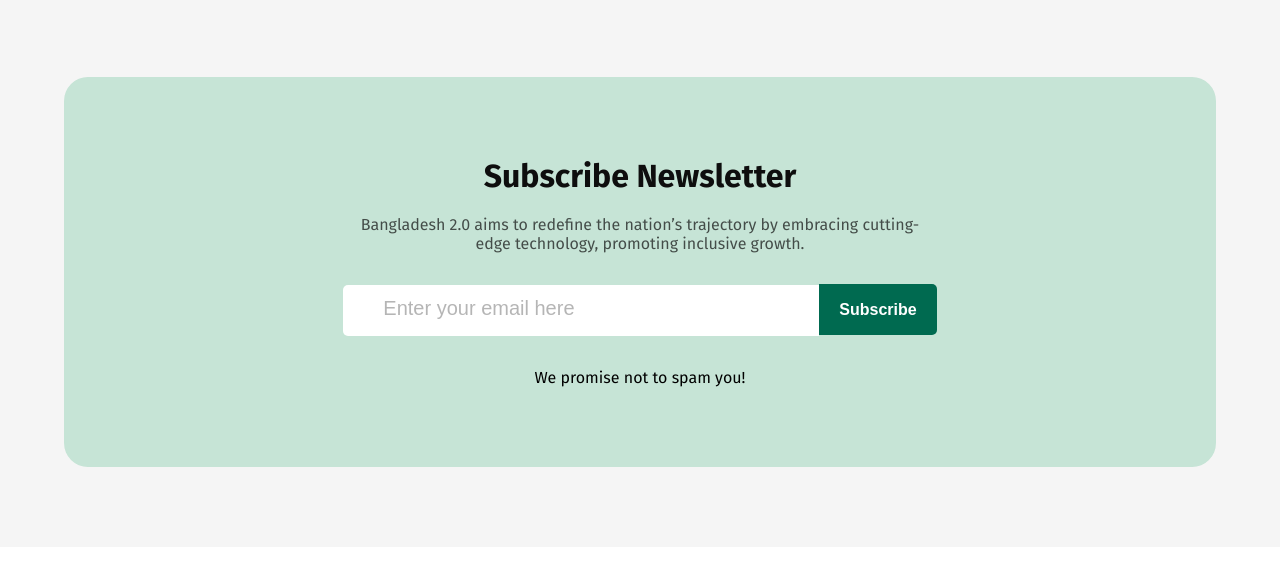
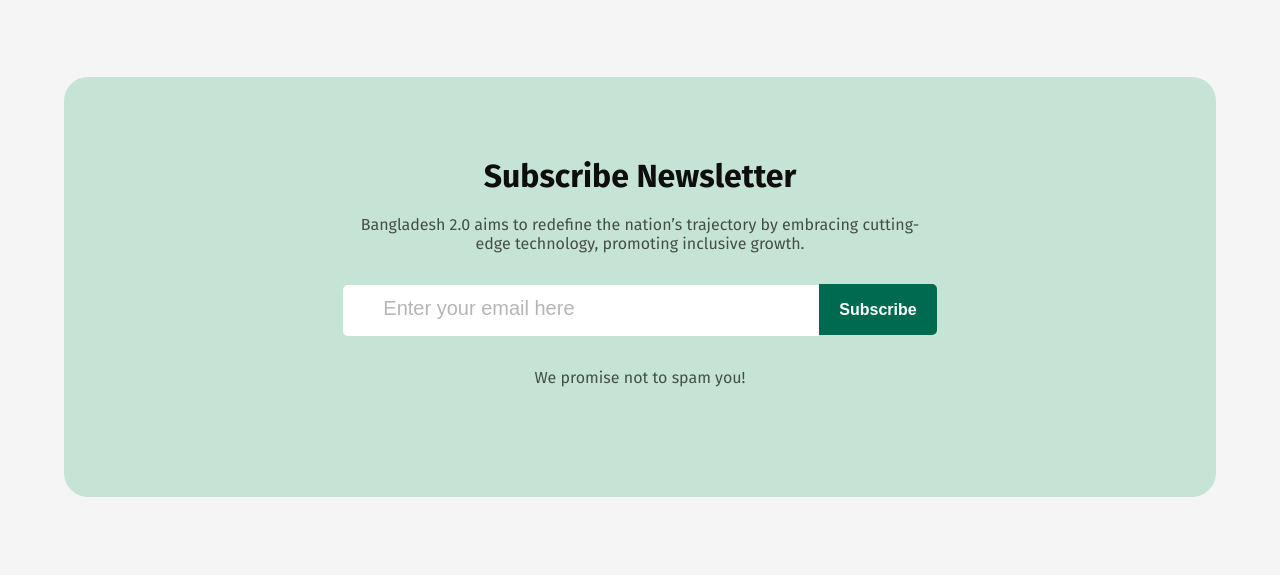
Before and after one commit to Sabbir-XD/Assignment-01, a plain HTML site: page index.html in a window 1280 px wide. Shown: the part 4295-4870 px from the top of the page. Drawn offline with Linux system fonts and the light colour scheme.

Commit message:
some update

```diff
--- a/index.html
+++ b/index.html
@@ -197,7 +197,7 @@
                         <input type="email" placeholder="Enter your email here">
                         <button class="btn-sub">Subscribe</button>
                     </div>
-                    <p>We promise not to spam you!</p>
+                    <p class="c_pragraph">We promise not to spam you!</p>
                  </div>
            </section>
     </main>
```
